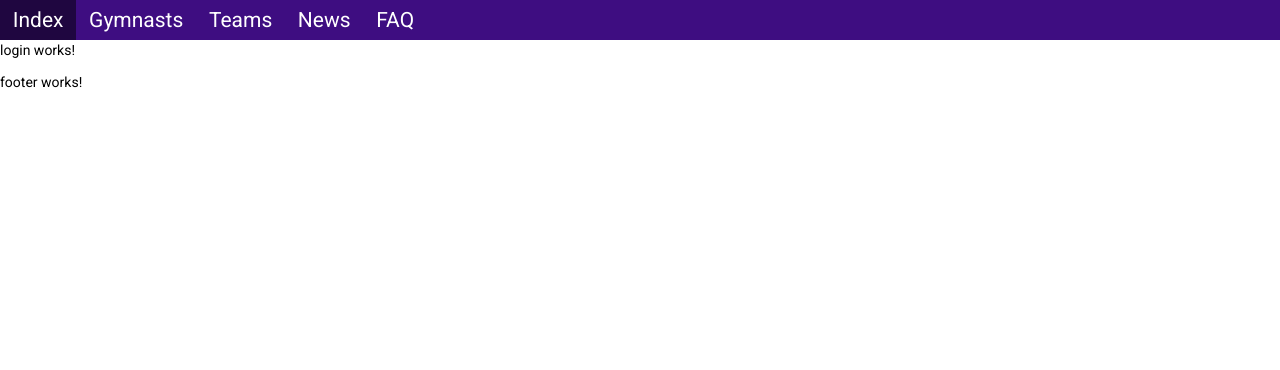
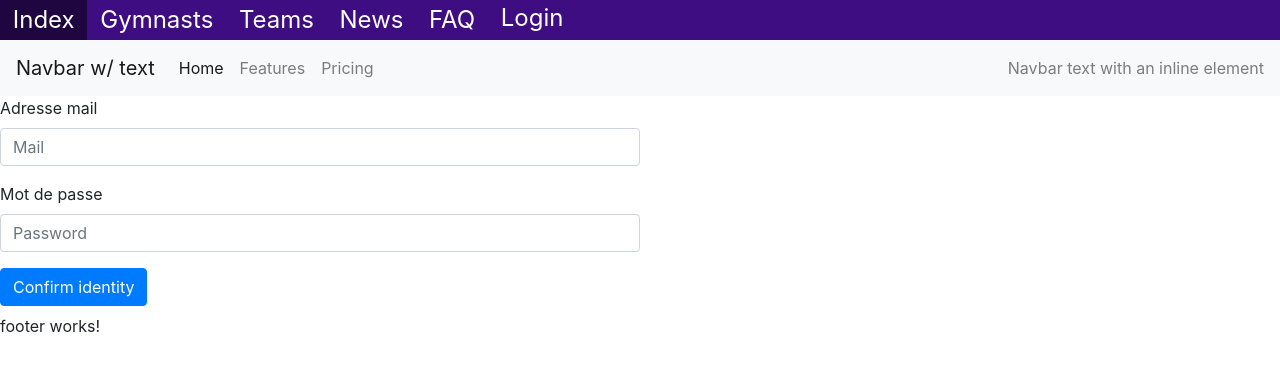
Before and after one commit to skullkid59600/Projet_Front, an Angular app: page /login in a window 1280 px wide. Shown: the top 370 px of the page. Built offline with nearby package versions, Linux system fonts and the light colour scheme.

Commit message:
:sparkles: : login page

```diff
--- a/angular.json
+++ b/angular.json
@@ -30,7 +30,6 @@
               "src/assets"
             ],
             "styles": [
-              "./node_modules/@angular/material/prebuilt-themes/indigo-pink.css",
               "src/styles.css"
             ],
             "scripts": []
@@ -98,7 +97,6 @@
               "src/assets"
             ],
             "styles": [
-              "./node_modules/@angular/material/prebuilt-themes/indigo-pink.css",
               "src/styles.css"
             ],
             "scripts": []
--- a/src/app/app-routing.module.ts
+++ b/src/app/app-routing.module.ts
@@ -25,7 +25,7 @@ const routes: Routes = [
 
 @NgModule({
   imports: [RouterModule.forRoot(routes)],
-  exports: [RouterModule]
+  exports: [RouterModule],
 })
 export class AppRoutingModule {
 }
--- a/src/app/app.module.ts
+++ b/src/app/app.module.ts
@@ -16,7 +16,7 @@ import {RouterModule} from "@angular/router";
 import {AppRoutingModule} from "./app-routing.module";
 import {FormsModule} from "@angular/forms";
 import {HttpClientModule} from "@angular/common/http";
-import { BrowserAnimationsModule } from '@angular/platform-browser/animations';
+import {BrowserAnimationsModule} from '@angular/platform-browser/animations';
 
 @NgModule({
   declarations: [
--- a/src/app/header/header.component.css
+++ b/src/app/header/header.component.css
@@ -18,3 +18,17 @@
   background-color: #1f0640;
   cursor: pointer;
 }
+
+.linklogin {
+  color: white;
+  display: flex;
+  font-size: 1.5em;
+  outline: none;
+  padding: 0 1%;
+  text-decoration: none;
+}
+
+.linklogin:hover {
+  background-color: #1f0640;
+  cursor: pointer;
+}
--- a/src/app/header/header.component.html
+++ b/src/app/header/header.component.html
@@ -5,4 +5,29 @@
   <div routerLink="/teams" class="link">Teams</div>
   <div routerLink="/news" class="link">News</div>
   <div routerLink="/faq" class="link">FAQ</div>
+  <!-- Partie de droite -->
+  <div routerLink="/login" class="linklogin">Login</div>
 </div>
+
+<nav class="navbar navbar-expand-lg navbar-light bg-light">
+  <a class="navbar-brand" href="#">Navbar w/ text</a>
+  <button class="navbar-toggler" type="button" data-toggle="collapse" data-target="#navbarText" aria-controls="navbarText" aria-expanded="false" aria-label="Toggle navigation">
+    <span class="navbar-toggler-icon"></span>
+  </button>
+  <div class="collapse navbar-collapse" id="navbarText">
+    <ul class="navbar-nav mr-auto">
+      <li class="nav-item active">
+        <a class="nav-link" href="#">Home <span class="sr-only">(current)</span></a>
+      </li>
+      <li class="nav-item">
+        <a class="nav-link" href="#">Features</a>
+      </li>
+      <li class="nav-item">
+        <a class="nav-link" href="#">Pricing</a>
+      </li>
+    </ul>
+    <span class="navbar-text">
+      Navbar text with an inline element
+    </span>
+  </div>
+</nav>
--- a/src/app/login/login.component.css
+++ b/src/app/login/login.component.css
@@ -0,0 +1,3 @@
+.loginform{
+  width: 50%;
+}
--- a/src/app/login/login.component.html
+++ b/src/app/login/login.component.html
@@ -1 +1,11 @@
-<p>login works!</p>
+<form class="loginform">
+  <div class="form-group">
+    <label for="formGroupExampleInput">Adresse mail</label>
+    <input type="text" class="form-control" id="formGroupExampleInput" placeholder="Mail">
+  </div>
+  <div class="form-group">
+    <label for="formGroupExampleInput2">Mot de passe</label>
+    <input type="text" class="form-control" id="formGroupExampleInput2" placeholder="Password">
+  </div>
+  <button type="submit" class="btn btn-primary mb-2">Confirm identity</button>
+</form>
--- a/src/app/login/login.component.ts
+++ b/src/app/login/login.component.ts
@@ -1,4 +1,4 @@
-import { Component, OnInit } from '@angular/core';
+import {Component, OnInit} from '@angular/core';
 
 @Component({
   selector: 'app-login',
@@ -7,7 +7,8 @@ import { Component, OnInit } from '@angular/core';
 })
 export class LoginComponent implements OnInit {
 
-  constructor() { }
+  constructor() {
+  }
 
   ngOnInit(): void {
   }
--- a/src/index.html
+++ b/src/index.html
@@ -2,15 +2,17 @@
 <html lang="en">
 <head>
   <meta charset="utf-8">
-  <title>Front</title>
+  <title>Gymnerd</title>
   <base href="/">
   <meta name="viewport" content="width=device-width, initial-scale=1">
   <link rel="icon" type="image/x-icon" href="favicon.ico">
-  <link rel="preconnect" href="https://fonts.gstatic.com">
-  <link href="https://fonts.googleapis.com/css2?family=Roboto:wght@300;400;500&display=swap" rel="stylesheet">
-  <link href="https://fonts.googleapis.com/icon?family=Material+Icons" rel="stylesheet">
+  <link rel="stylesheet" href="https://cdn.jsdelivr.net/npm/bootstrap@4.0.0/dist/css/bootstrap.min.css" integrity="sha384-Gn5384xqQ1aoWXA+058RXPxPg6fy4IWvTNh0E263XmFcJlSAwiGgFAW/dAiS6JXm" crossorigin="anonymous">
+  <meta name="viewport" content="width=device-width, initial-scale=1, shrink-to-fit=no">
 </head>
 <body class="mat-typography">
-  <app-root></app-root>
+<app-root></app-root>
+<script src="https://code.jquery.com/jquery-3.2.1.slim.min.js" integrity="sha384-KJ3o2DKtIkvYIK3UENzmM7KCkRr/rE9/Qpg6aAZGJwFDMVNA/GpGFF93hXpG5KkN" crossorigin="anonymous"></script>
+<script src="https://cdn.jsdelivr.net/npm/popper.js@1.12.9/dist/umd/popper.min.js" integrity="sha384-ApNbgh9B+Y1QKtv3Rn7W3mgPxhU9K/ScQsAP7hUibX39j7fakFPskvXusvfa0b4Q" crossorigin="anonymous"></script>
+<script src="https://cdn.jsdelivr.net/npm/bootstrap@4.0.0/dist/js/bootstrap.min.js" integrity="sha384-JZR6Spejh4U02d8jOt6vLEHfe/JQGiRRSQQxSfFWpi1MquVdAyjUar5+76PVCmYl" crossorigin="anonymous"></script>
 </body>
 </html>
--- a/src/styles.css
+++ b/src/styles.css
@@ -1,4 +1,7 @@
 /* You can add global styles to this file, and also import other style files */
 
-html, body { height: 100%; }
-body { margin: 0; font-family: Roboto, "Helvetica Neue", sans-serif; }
+html, body {
+}
+
+body {
+}
```
